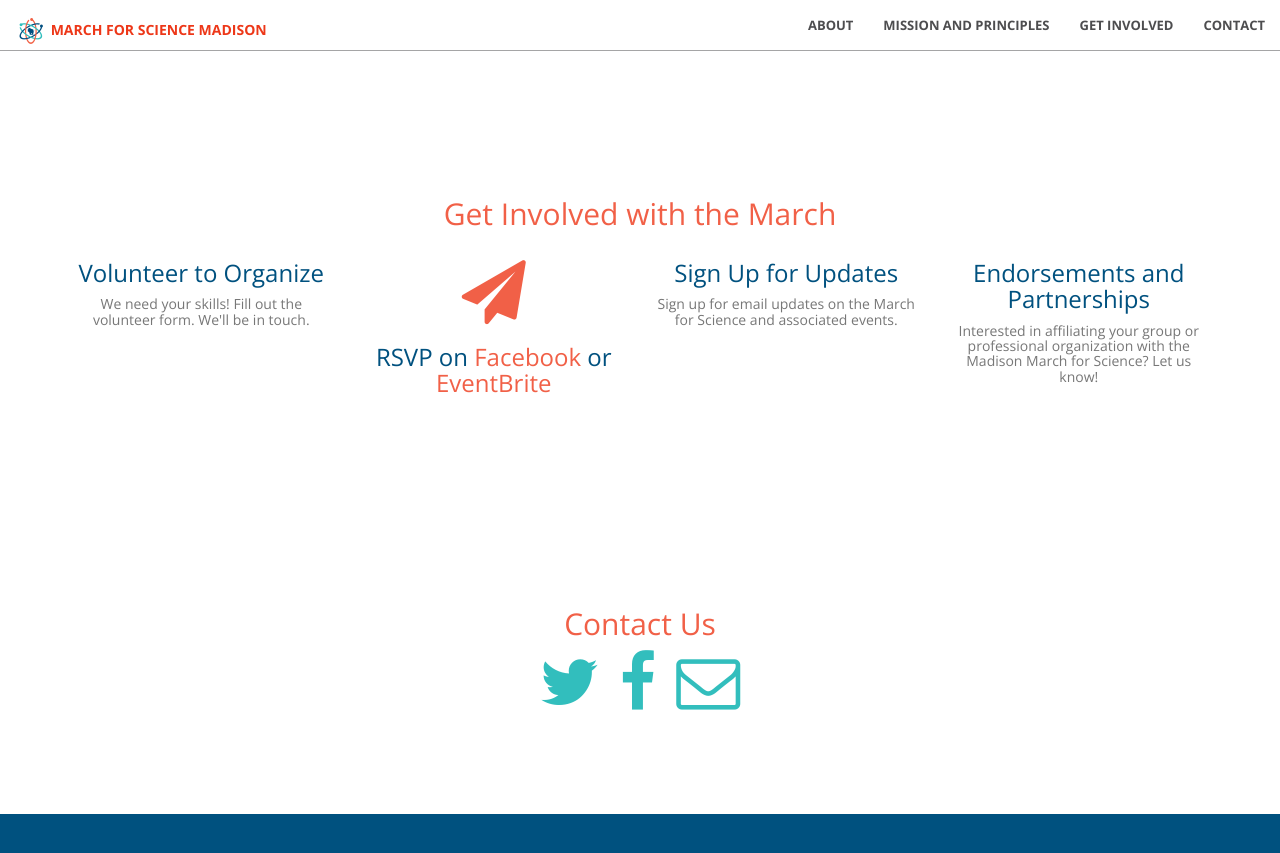
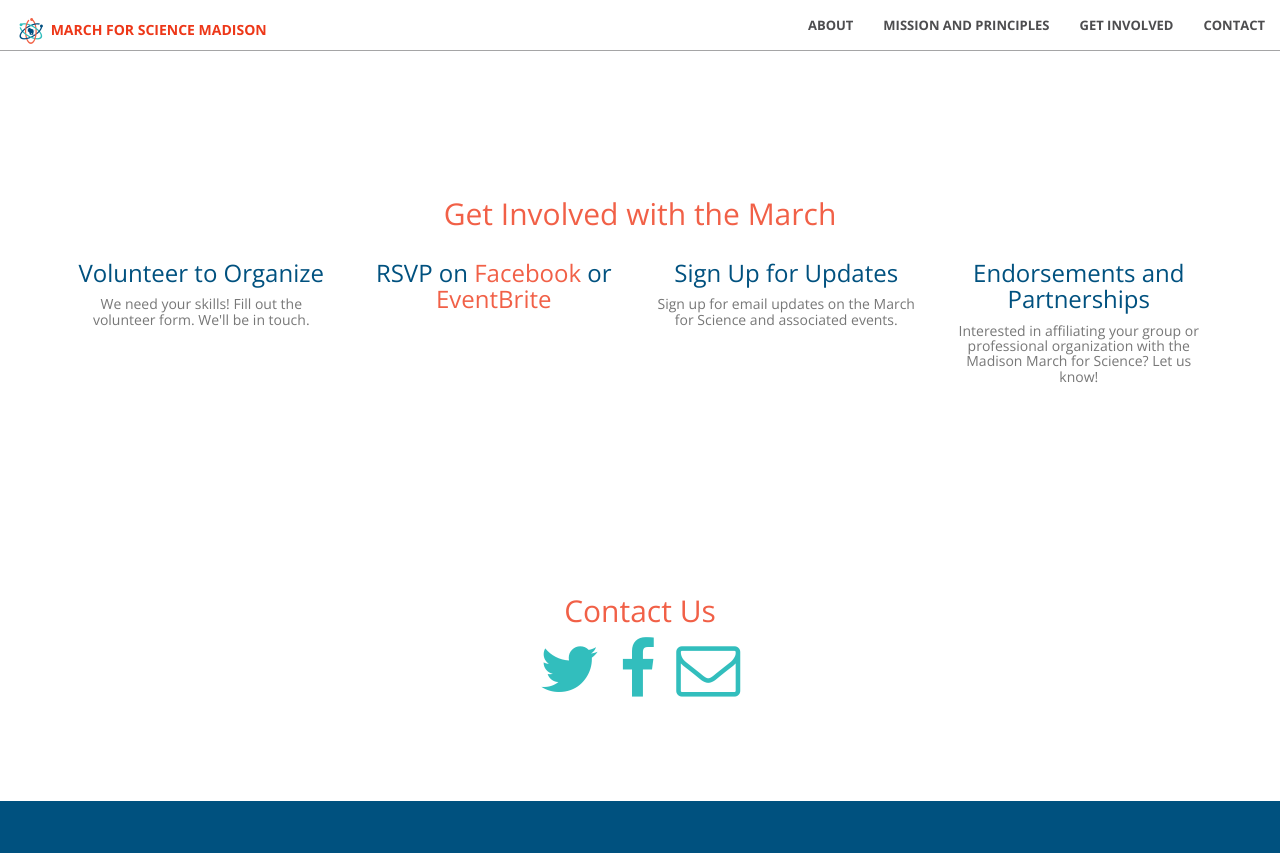
Before and after one commit to ScienceMarchMadison/m4smadison.github.io, a Jekyll site: the page built from index.html, in a window 1280 px wide and 900 px high, scrolled down 1831 px. Shown: the top 853 px of the window. Built offline with Jekyll 4.4.1, drawn with Linux system fonts in a browser that asks for light colours; comment, search, counter and statistics services are not loaded.

Commit message:
Update involve.html

```diff
--- a/_includes/involve.html
+++ b/_includes/involve.html
@@ -20,7 +20,7 @@
 
             <div class="col-lg-3 col-md-6 text-center">
                 <div class="service-box">
-                     <i class="fa fa-4x fa-paper-plane wow bounceIn text-primary" data-wow-delay=".1s"></i>
+                     <!--<i class="fa fa-4x fa-paper-plane wow bounceIn text-primary" data-wow-delay=".1s"></i>-->
                     <h3 style="color:#00517f">RSVP on <a href="https://www.facebook.com/events/156033178229398/" target="_blank">Facebook</a> or <a href="marchforsciencemadison.eventbrite.com" target="_blank">EventBrite</a></h3>
             <!--        <h5 class="text-muted">More details coming soon.</h5>-->
                 </div>
```
